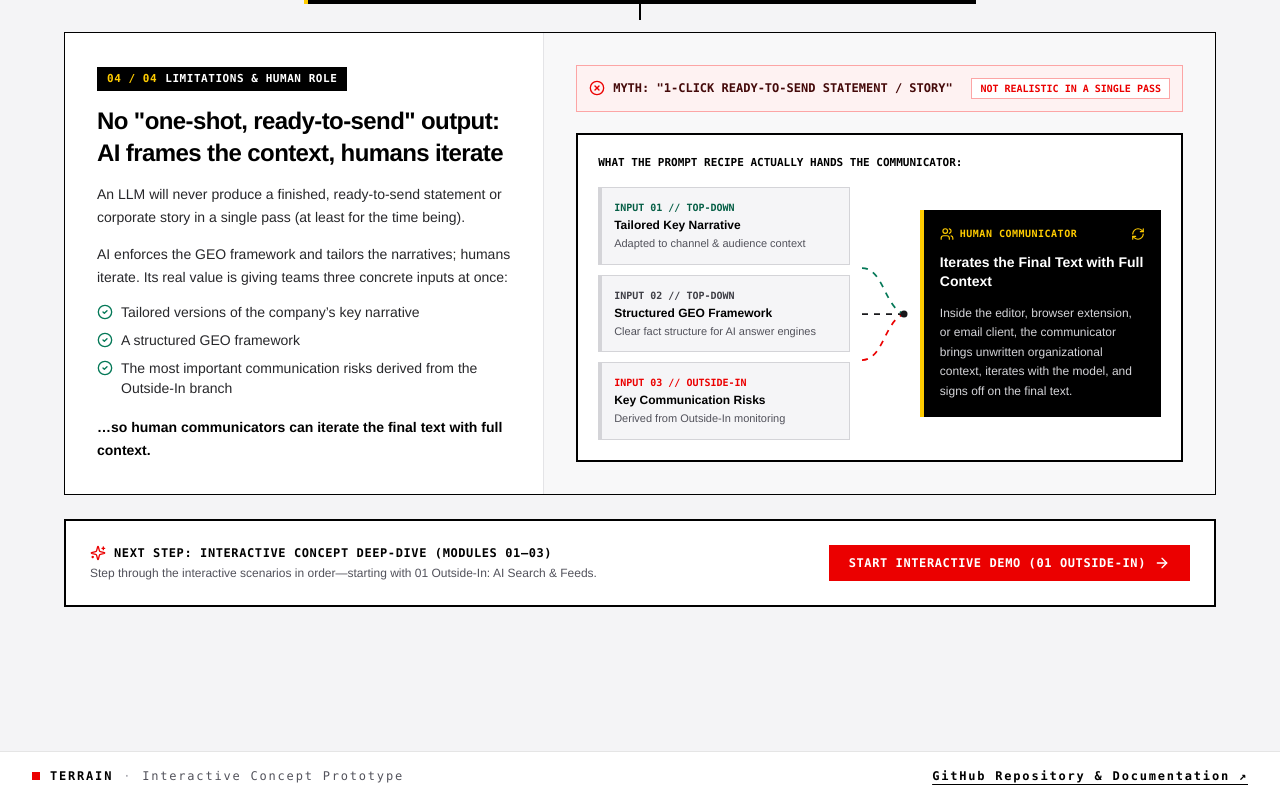
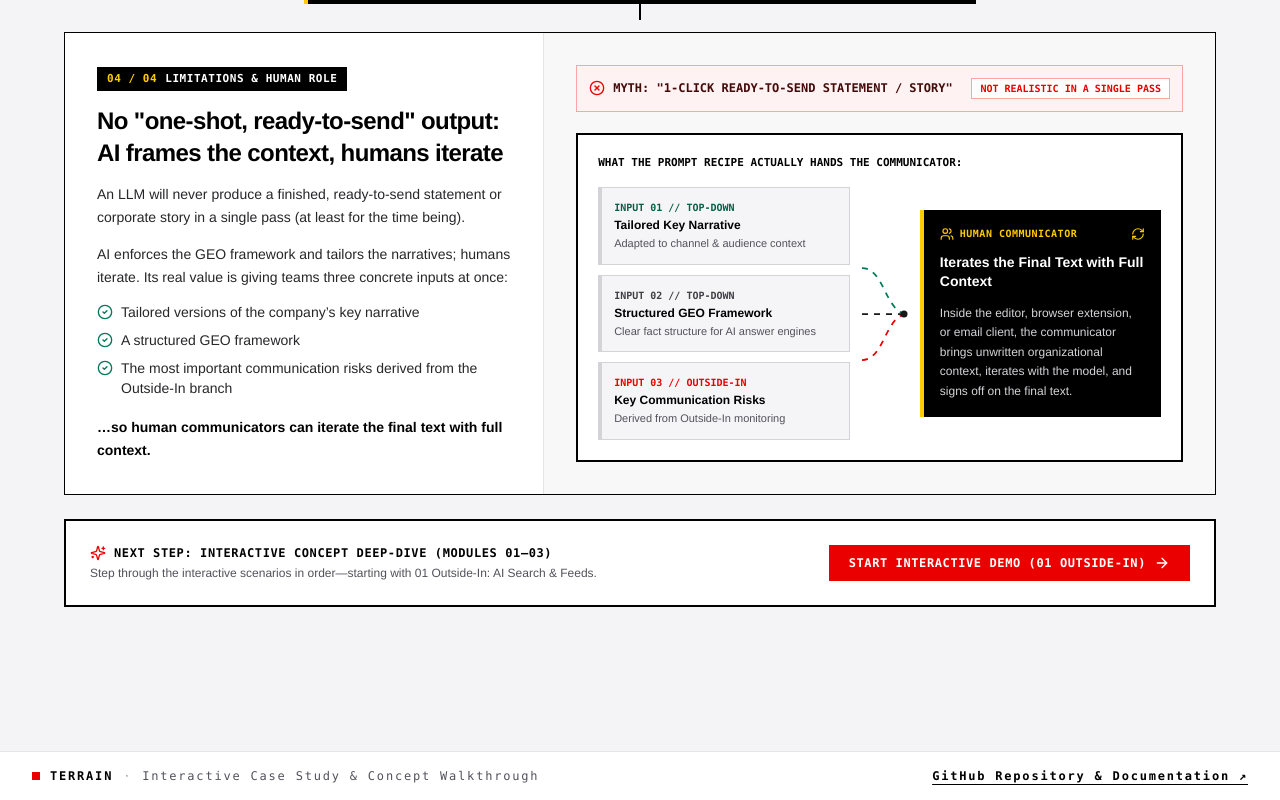
Before and after one commit to Flx-xlF/strategic-analysis-app-case-study, a React (Vite) app: page / in a window 1280 px wide. Shown: the part 2310-3110 px from the top of the page. Built offline with nearby package versions, Linux system fonts and the light colour scheme.

Commit message:
refactor(copy): refine framing from prototype to interactive case study

```diff
--- a/src/App.tsx
+++ b/src/App.tsx
@@ -110,8 +110,8 @@ export const App: React.FC = () => {
             <span className="text-zinc-400">·</span>
             <span>
               {isEn
-                ? 'Interactive Concept Prototype'
-                : 'Interaktiver Konzept-Prototyp'}
+                ? 'Interactive Case Study & Concept Walkthrough'
+                : 'Interaktive Case Study & Konzept-Walkthrough'}
             </span>
           </div>
           <a
--- a/src/components/trending/TrendingFactoryView.tsx
+++ b/src/components/trending/TrendingFactoryView.tsx
@@ -564,8 +564,8 @@ export const TrendingFactoryView: React.FC<Props> = ({ lang, onNavigateTab }) =>
             >
               <h2 className="text-2xl sm:text-4xl font-black tracking-tight text-sbb-black leading-[1.15]">
                 {isEn
-                  ? 'Why build an interactive prototype instead of just describing a mindset in a cover letter?'
-                  : 'Warum einen interaktiven Prototyp bauen, statt eine Haltung nur im Anschreiben zu beschreiben?'}
+                  ? 'Why build an interactive case study instead of just describing a mindset in a cover letter?'
+                  : 'Warum eine interaktive Case Study bauen, statt eine Haltung nur im Anschreiben zu beschreiben?'}
               </h2>
 
               <p className="text-base sm:text-xl font-bold text-sbb-red leading-snug">
```
